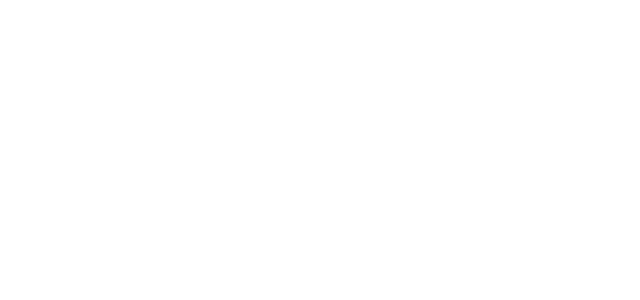
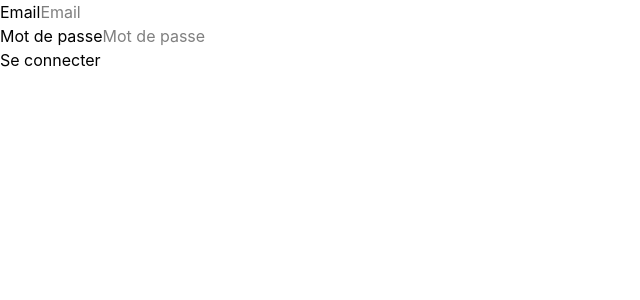
Before and after one commit to Patrick-p25s/EMIMOOD, a React (Vite) app in the folder frontend/: page /login in a window 1280 px wide. Before the commit this address had no page. Shown: the top 300 px of the page, without its empty margins (0-640 px from the left). Built offline with nearby package versions, Linux system fonts and the light colour scheme.

Commit message:
Start authentification

```diff
--- a/frontend/src/App.tsx
+++ b/frontend/src/App.tsx
@@ -1,39 +1,34 @@
-import {
-  BrowserRouter,
-  NavLink,
-  Route,
-  Routes,
-  useParams,
-} from "react-router-dom";
+import { BrowserRouter, Route, Routes, useParams } from "react-router-dom";
+import { AuthProvider } from "./context/AuthContext";
+import LoginForm from "./feature/auth/LoginForm";
+import ProtectedRoute from "./route/ProtectedRoute";
 
 export default function App() {
   return (
     <BrowserRouter>
+      <AuthProvider>
         <Routes>
           <Route
             path="/"
             element={
               <div>
-              <p>Page d'acceuil avec la navigation</p>
-              <NavLink to="/blog">Blog</NavLink>
-              <NavLink to="/blog/2">Blog numeroté</NavLink>
+                <h1>Page d'acceuil</h1>
               </div>
             }
           />
-        {/* <Route path="*" element={<h1>Page not found </h1>} /> */}
-        <Route path="/blog" element={<h1>Page de bog</h1>} />
-        <Route path="/blog/:userId" element={<Profile />} />
-        <Route path="/contact" element={<h1>Page de contact</h1>} />
+          <Route path="/login" element={<LoginForm />} />
+          <Route
+            path="/dashboard"
+            element={
+              <ProtectedRoute>
+                <div>
+                  <h1>Dashboard de l'application</h1>
+                </div>
+              </ProtectedRoute>
+            }
+          />
         </Routes>
+      </AuthProvider>
     </BrowserRouter>
   );
 }
-
-function Profile() {
-  const { userId } = useParams();
-  return (
-    <div>
-      <h1>Id :{Number(userId)}</h1>
-    </div>
-  );
-}
--- /dev/null
+++ b/frontend/src/api/apiClient.ts
@@ -0,0 +1,23 @@
+import axios, { AxiosError } from "axios";
+import { tokenStorage } from "./tokenStorage";
+
+export const apiClient = axios.create({
+  baseURL: "http://localhost:8000",
+});
+
+apiClient.interceptors.request.use((config) => {
+  const token: string | null = tokenStorage.get();
+  if (token) config.headers.Authorization = `Bearear ${token}`;
+  return config;
+});
+
+apiClient.interceptors.response.use(
+  (response) => response,
+  (error: AxiosError) => {
+    if (error.response?.status === 401) {
+      tokenStorage.clear();
+      window.location.href = "/login";
+    }
+    return Promise.reject(error);
+  },
+);
--- /dev/null
+++ b/frontend/src/api/authService.ts
@@ -0,0 +1,26 @@
+import { apiClient } from "./apiClient";
+
+export const register = async (userData) => {
+  const response = await apiClient.post("/users/register", userData);
+  return response.data;
+};
+
+export const refresh = async (refresh_token: string) => {
+  const response = await apiClient.post("/auth/refresh", { refresh_token });
+  return response.data;
+};
+
+export const logout = async (token: string) => {
+  const response = await apiClient.post("/auth/logout", { token });
+  return response.data;
+};
+
+export const login = async (email: string, password: string) => {
+  const response = await apiClient.post("/auth/login", { email, password });
+  return response.data;
+};
+
+export const getCurrentUser = async () => {
+  const response = await apiClient.get("/users/me");
+  return response.data;
+};
--- /dev/null
+++ b/frontend/src/api/tokenStorage.ts
@@ -0,0 +1,6 @@
+const TOKEN_KEY = "access_token";
+export const tokenStorage = {
+  get: () => localStorage.getItem(TOKEN_KEY),
+  set: (token: string) => localStorage.setItem(TOKEN_KEY, token),
+  clear: () => localStorage.removeItem(TOKEN_KEY),
+};
--- /dev/null
+++ b/frontend/src/context/AuthContext.tsx
@@ -0,0 +1,112 @@
+import {
+  createContext,
+  useContext,
+  useEffect,
+  useState,
+  useMemo,
+  ReactNode,
+} from "react";
+import {
+  login as loginApi,
+  register as registerApi,
+  logout as logoutApi,
+  refresh as refreshApi,
+  getCurrentUser,
+} from "../api/authService";
+import { tokenStorage } from "../api/tokenStorage";
+interface User {
+  id: string;
+  email: string;
+  password: string;
+  first_name: string;
+  last_name?: string;
+  matricule?: string;
+}
+
+interface AuthContextType {
+  user: User | null;
+  isLoading: boolean;
+  isAuthenticated: boolean;
+  login: (email: string, password: string) => Promise<void>;
+  register: (userData: Record<string, any>) => Promise<void>;
+  logout: () => Promise<void>;
+  refresh: (refreshToken: string) => Promise<void>;
+}
+
+const AuthContext = createContext<AuthContextType | null>(null);
+
+export function AuthProvider({ children }: { children: ReactNode }) {
+  const [user, setUser] = useState<User | null>(null);
+  const [isLoading, setIsLoading] = useState<boolean>(true);
+
+  useEffect(() => {
+    const initAuth = async () => {
+      const token = tokenStorage.get();
+      if (token) {
+        try {
+          const userData = await getCurrentUser();
+          setUser(userData);
+        } catch {
+          tokenStorage.clear();
+        }
+      }
+      setIsLoading(false);
+    };
+    initAuth();
+  }, []); // Fix: Exécution unique au montage
+
+  const login = async (email: string, password: string) => {
+    const response = await loginApi(email, password);
+    tokenStorage.set(response.access_token);
+    const userData = await getCurrentUser();
+    setUser(userData);
+  };
+
+  const register = async (userData: Record<string, any>) => {
+    await registerApi(userData);
+    await login(userData.email, userData.password);
+  };
+
+  const logout = async () => {
+    try {
+      const token = tokenStorage.get();
+      if (token) await logoutApi(token);
+    } finally {
+      tokenStorage.clear();
+      setUser(null);
+    }
+  };
+
+  const refresh = async (refreshToken: string) => {
+    const data = await refreshApi(refreshToken);
+    tokenStorage.set(data.access_token);
+    const userData = await getCurrentUser();
+    setUser(userData);
+  };
+
+  // Fix: Mémoïsation pour éviter des re-rendus inutiles
+  const value = useMemo(
+    () => ({
+      user,
+      isLoading,
+      isAuthenticated: !!user,
+      register,
+      login,
+      logout,
+      refresh,
+    }),
+    [user, isLoading],
+  );
+
+  return <AuthContext.Provider value={value}>{children}</AuthContext.Provider>;
+}
+
+export const useAuth = () => {
+  const context = useContext(AuthContext);
+  if (!context) {
+    throw new Error(
+      "useAuth doit être utilisé à l'intérieur d'un AuthProvider",
+    );
+  }
+  return context;
+};
--- /dev/null
+++ b/frontend/src/feature/auth/LoginForm.tsx
@@ -0,0 +1,71 @@
+import React, { useState } from "react";
+import { useAuth } from "../../context/AuthContext";
+import { useNavigate } from "react-router-dom";
+
+export default function LoginForm() {
+  const [email, setEmail] = useState<string>("");
+  const [password, setPassword] = useState<string>("");
+  const [isSubmitting, setIsSubmitting] = useState<boolean>(false);
+  const [error, setError] = useState<string | null>(null);
+
+  const { login } = useAuth();
+  const navigate = useNavigate();
+
+  // Fix: Typage explicite de l'événement de formulaire
+  const handleSubmit = async (e: React.FormEvent<HTMLFormElement>) => {
+    e.preventDefault();
+    setError(null);
+    setIsSubmitting(true);
+
+    try {
+      await login(email, password);
+      navigate("/dashboard");
+    } catch (err: any) {
+      // Fix: Extrait le message envoyé par le serveur ou affiche un fallback générique
+      const message =
+        err?.response?.data?.message ||
+        "Identifiants incorrects ou problème de connexion.";
+      setError(message);
+    } finally {
+      setIsSubmitting(false);
+    }
+  };
+
+  return (
+    <div className="login-container">
+      <form onSubmit={handleSubmit}>
+        <div>
+          <label htmlFor="email">Email</label>
+          <input
+            id="email"
+            type="email"
+            value={email}
+            onChange={(e) => setEmail(e.target.value)}
+            placeholder="Email"
+            autoComplete="email"
+            required
+          />
+        </div>
+
+        <div>
+          <label htmlFor="password">Mot de passe</label>
+          <input
+            id="password"
+            type="password"
+            value={password}
+            onChange={(e) => setPassword(e.target.value)}
+            placeholder="Mot de passe"
+            autoComplete="current-password"
+            required
+          />
+        </div>
+
+        {error && <p style={{ color: "red" }}>{error}</p>}
+
+        <button type="submit" disabled={isSubmitting}>
+          {isSubmitting ? "Connexion..." : "Se connecter"}
+        </button>
+      </form>
+    </div>
+  );
+}
--- /dev/null
+++ b/frontend/src/route/ProtectedRoute.tsx
@@ -0,0 +1,15 @@
+import { Navigate } from "react-router-dom";
+import { useAuth } from "../context/AuthContext";
+
+export default function ProtectedRoute({
+  children,
+}: {
+  children: React.ReactNode;
+}) {
+  const { isLoading, isAuthenticated } = useAuth();
+  if (isLoading) return <h1>Chargement ...</h1>;
+  if (!isAuthenticated) {
+    return <Navigate to="/login" />;
+  }
+  return children;
+}
```
Also changed, not shown: 1 other file (tests, documents, lock files or other folders). Lines whose indentation alone changed are shown as unchanged.
